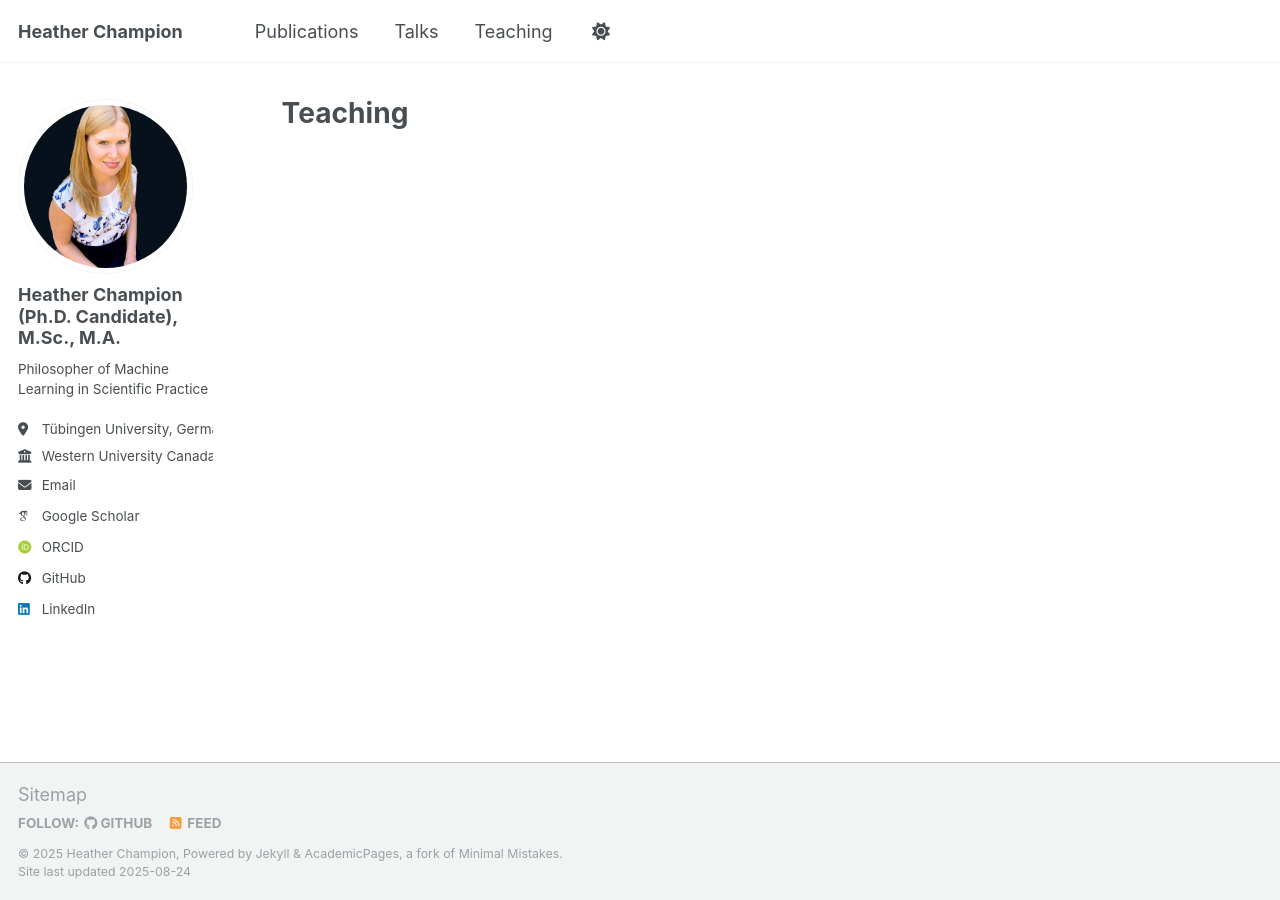
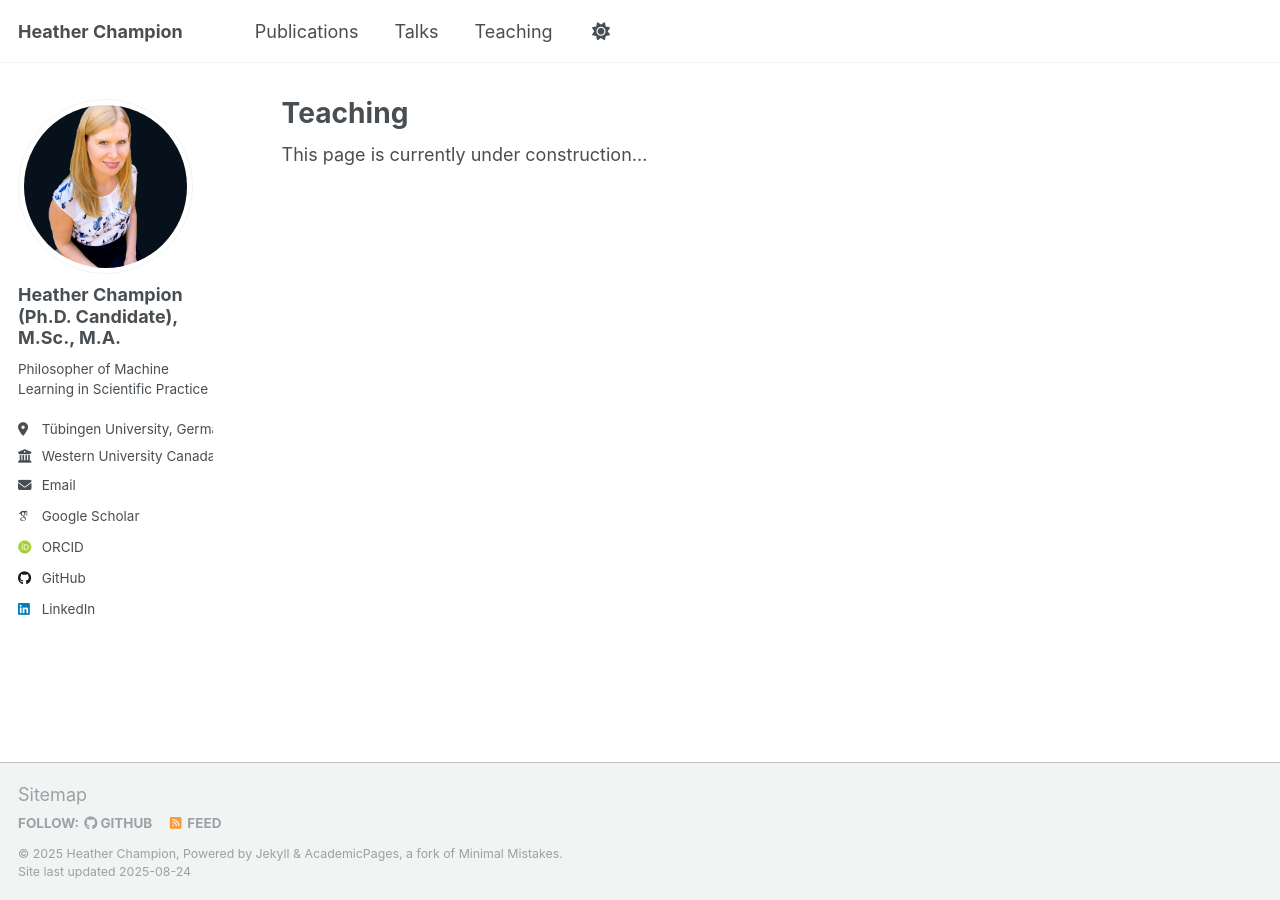
Before and after one commit to liminal-learner/champion, a Jekyll site: the page built from _pages/teaching.html, in a window 1280 px wide. Built offline with Jekyll 4.4.1, drawn with Linux system fonts in a browser that asks for light colours; some web fonts are replaced; a script that is not in the unit is left out.

Commit message:
Update teaching.html

```diff
--- a/_pages/teaching.html
+++ b/_pages/teaching.html
@@ -4,7 +4,7 @@ title: "Teaching"
 permalink: /teaching/
 author_profile: true
 ---
-
+This page is currently under construction...
 {% include base_path %}
 
 {% for post in site.teaching reversed %}
```
